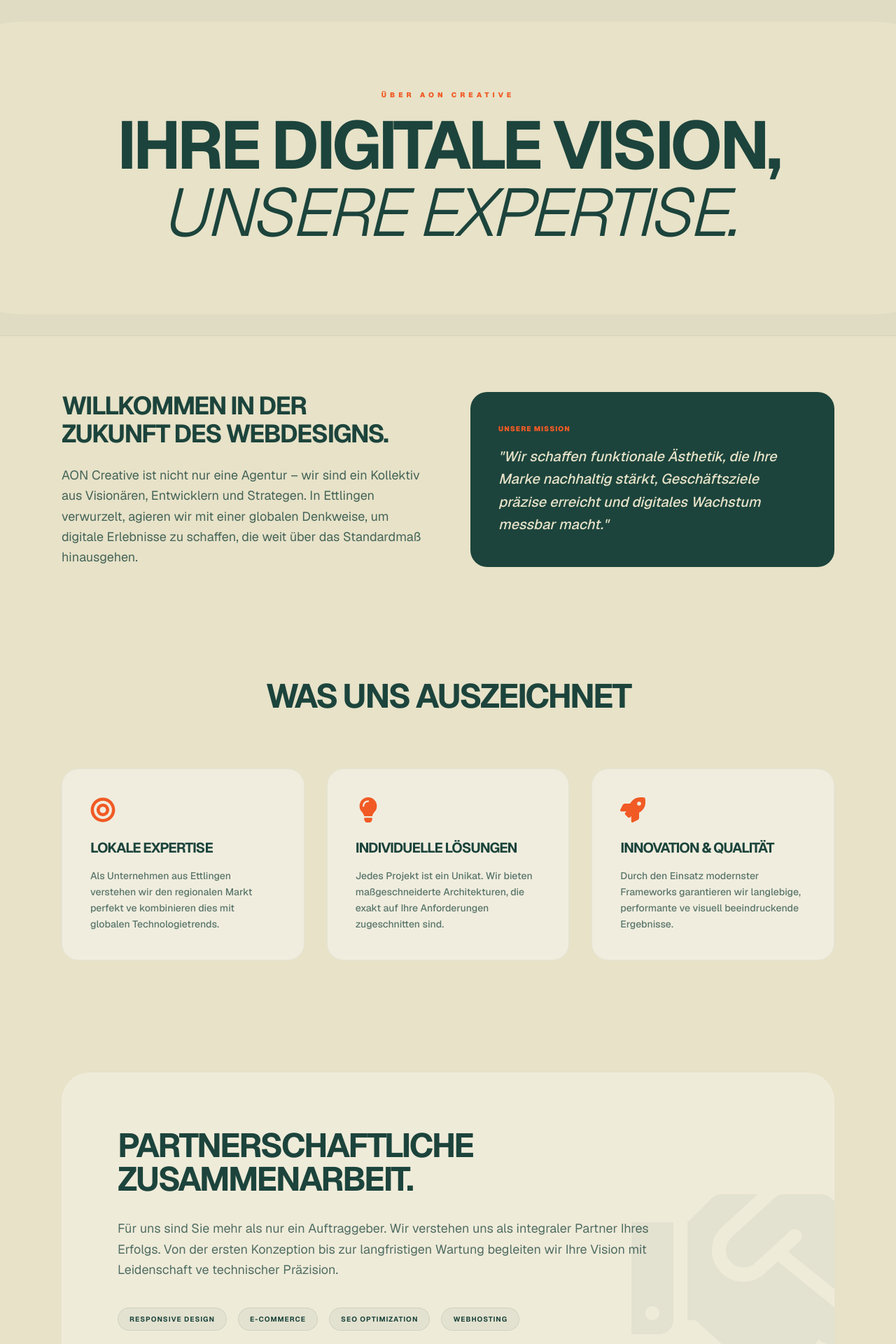
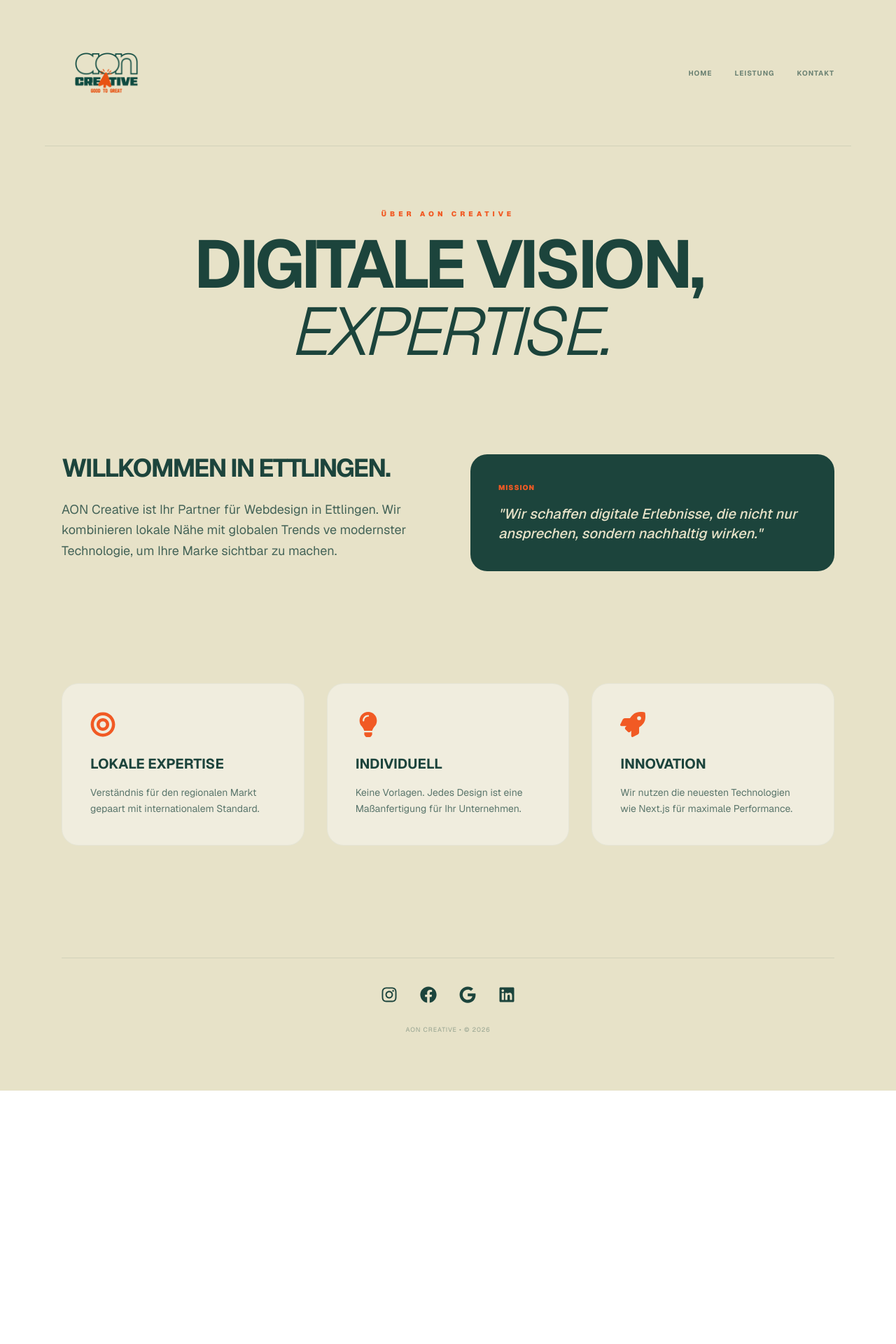
Before and after one commit to ademi57/aon-creative-web, a Next.js app: page /uber-uns in a window 1280 px wide. Shown: the top 1920 px of the page at 70% size. After the commit the page ends 1558 px from the top, so only its background shows below. Built offline with nearby package versions, Linux system fonts and the light colour scheme.

Commit message:
Links fix

```diff
--- a/app/page.tsx
+++ b/app/page.tsx
@@ -19,7 +19,7 @@
   if (!mounted) return null;
 
   const navLinks = [
-    { name: "Über Uns", href: "#" },
+    { name: "Über Uns", href: "/uber-uns"},
     { name: "Leistung", href: "#" },
     { name: "Fähigkeiten", href: "#" },
     { name: "Referenzen", href: "#" },
--- a/app/uber-uns/page.tsx
+++ b/app/uber-uns/page.tsx
@@ -1,136 +1,89 @@
 "use client";
-import { motion } from "framer-motion";
-import { FaBullseye, FaLightbulb, FaHandshake, FaRocket } from "react-icons/fa";
+import { useState } from "react";
+import { motion, AnimatePresence } from "framer-motion";
+import { FaBullseye, FaLightbulb, FaHandshake, FaRocket, FaInstagram, FaFacebook, FaGoogle, FaLinkedin } from "react-icons/fa";
 
 export default function UberUns() {
-  const containerVariants = {
-    hidden: { opacity: 0 },
-    visible: {
-      opacity: 1,
-      transition: { staggerChildren: 0.2 }
-    }
-  };
+  const [isMenuOpen, setIsMenuOpen] = useState(false);
 
-  const itemVariants = {
-    hidden: { y: 20, opacity: 0 },
-    visible: { y: 0, opacity: 1 }
-  };
+  const navLinks = [
+    { name: "Home", href: "/" },
+    { name: "Leistung", href: "/#leistung" },
+    { name: "Kontakt", href: "/#kontakt" },
+  ];
 
   return (
-    <main className="min-h-screen bg-[#E7E2C8] text-[#1C443C] font-sans selection:bg-[#F15A24] selection:text-white pb-20">
+    <main className="min-h-screen bg-[#E7E2C8] text-[#1C443C] font-sans selection:bg-[#F15A24] selection:text-white pb-20 overflow-x-hidden">
+
+      {/* --- HEADER --- */}
+      <nav className="max-w-6xl mx-auto px-5 md:px-6 flex justify-between items-center py-6 md:py-10 border-b border-[#1C443C]/10 relative z-[100]">
+        <div className="flex-1">
+          <a href="/">
+            <img src="/logo.png" alt="Logo" className="w-28 md:w-32 mix-blend-multiply" />
+          </a>
+        </div>
+
+        <div className="hidden md:flex gap-8 text-[10px] font-bold uppercase tracking-widest opacity-60">
+          {navLinks.map((l) => (
+            <a key={l.name} href={l.href} className="hover:text-[#F15A24] transition-colors">{l.name}</a>
+          ))}
+        </div>
+
+        <div className="flex-1 flex justify-end md:hidden">
+            <button onClick={() => setIsMenuOpen(!isMenuOpen)} className="text-2xl">
+              {isMenuOpen ? "✕" : "☰"}
+            </button>
+        </div>
+      </nav>
+
       {/* --- HERO SECTION --- */}
-      <section className="relative h-[60vh] flex items-center justify-center overflow-hidden border-b border-[#1C443C]/10">
+      <section className="relative h-[50vh] flex items-center justify-center overflow-hidden">
         <motion.div
-          initial={{ scale: 1.1, opacity: 0 }}
-          animate={{ scale: 1, opacity: 1 }}
-          transition={{ duration: 1.5 }}
+          initial={{ y: 30, opacity: 0 }}
+          animate={{ y: 0, opacity: 1 }}
+          transition={{ duration: 1 }}
           className="text-center z-10 px-5"
         >
           <h1 className="text-[10px] uppercase tracking-[0.5em] font-black text-[#F15A24] mb-4">Über AON Creative</h1>
           <h2 className="text-5xl md:text-8xl font-bold uppercase tracking-tighter leading-none">
-            Ihre digitale Vision, <br />
-            <span className="italic font-light">Unsere Expertise.</span>
+            Digitale Vision, <br />
+            <span className="italic font-light">Expertise.</span>
           </h2>
         </motion.div>
-        {/* Arka plan dekorasyonu */}
-        <div className="absolute top-1/2 left-1/2 -translate-x-1/2 -translate-y-1/2 w-full h-full opacity-[0.03] pointer-events-none">
-          <div className="w-full h-full border-[100px] border-[#1C443C] rounded-full scale-150" />
-        </div>
       </section>
 
-      <div className="max-w-6xl mx-auto px-5 md:px-6 py-20">
-        {/* --- MISSION STATEMENT --- */}
-        <section className="grid grid-cols-1 md:grid-cols-2 gap-16 mb-40">
-          <motion.div
-            initial={{ x: -30, opacity: 0 }}
-            whileInView={{ x: 0, opacity: 1 }}
-            viewport={{ once: true }}
-            className="space-y-6"
-          >
-            <h3 className="text-2xl md:text-4xl font-bold uppercase tracking-tighter">Willkommen in der <br/>Zukunft des Webdesigns.</h3>
+      <div className="max-w-6xl mx-auto px-5 md:px-6">
+        {/* --- İÇERİK BÖLÜMLERİ --- */}
+        <section className="grid grid-cols-1 md:grid-cols-2 gap-16 mb-40 pt-10">
+          <div className="space-y-6">
+            <h3 className="text-2xl md:text-4xl font-bold uppercase tracking-tighter">Willkommen in Ettlingen.</h3>
             <p className="text-lg opacity-80 leading-relaxed">
-              AON Creative ist nicht nur eine Agentur – wir sind ein Kollektiv aus Visionären, Entwicklern und Strategen. In Ettlingen verwurzelt, agieren wir mit einer globalen Denkweise, um digitale Erlebnisse zu schaffen, die weit über das Standardmaß hinausgehen.
+              AON Creative ist Ihr Partner für Webdesign in Ettlingen. Wir kombinieren lokale Nähe mit globalen Trends ve modernster Technologie, um Ihre Marke sichtbar zu machen.
             </p>
-          </motion.div>
-          <motion.div
-            initial={{ x: 30, opacity: 0 }}
-            whileInView={{ x: 0, opacity: 1 }}
-            viewport={{ once: true }}
-            className="bg-[#1C443C] text-[#E7E2C8] p-10 rounded-3xl flex flex-col justify-center"
-          >
-            <h4 className="text-[#F15A24] font-black uppercase text-[10px] tracking-widest mb-4">Unsere Mission</h4>
-            <p className="text-xl font-medium leading-relaxed italic">
-              "Wir schaffen funktionale Ästhetik, die Ihre Marke nachhaltig stärkt, Geschäftsziele präzise erreicht und digitales Wachstum messbar macht."
-            </p>
-          </motion.div>
-        </section>
-
-        {/* --- WAS UNS AUSZEICHNET (GRID) --- */}
-        <section className="mb-40">
-          <div className="text-center mb-20">
-            <h3 className="text-3xl md:text-5xl font-bold uppercase tracking-tighter">Was uns auszeichnet</h3>
           </div>
-
-          <motion.div
-            variants={containerVariants}
-            initial="hidden"
-            whileInView="visible"
-            viewport={{ once: true }}
-            className="grid grid-cols-1 md:grid-cols-3 gap-8"
-          >
-            <FeatureCard
-              Icon={FaBullseye}
-              title="Lokale Expertise"
-              desc="Als Unternehmen aus Ettlingen verstehen wir den regionalen Markt perfekt ve kombinieren dies mit globalen Technologietrends."
-            />
-            <FeatureCard
-              Icon={FaLightbulb}
-              title="Individuelle Lösungen"
-              desc="Jedes Projekt ist ein Unikat. Wir bieten maßgeschneiderte Architekturen, die exakt auf Ihre Anforderungen zugeschnitten sind."
-            />
-            <FeatureCard
-              Icon={FaRocket}
-              title="Innovation & Qualität"
-              desc="Durch den Einsatz modernster Frameworks garantieren wir langlebige, performante ve visuell beeindruckende Ergebnisse."
-            />
-          </motion.div>
-        </section>
-
-        {/* --- PARTNERSCHAFT (DETAYLI BÖLÜM) --- */}
-        <section className="relative bg-white/30 rounded-[40px] p-8 md:p-20 overflow-hidden mb-40">
-          <div className="max-w-3xl">
-            <h3 className="text-3xl md:text-5xl font-bold uppercase tracking-tighter mb-8">Partnerschaftliche <br/> Zusammenarbeit.</h3>
-            <p className="text-lg opacity-75 mb-10 leading-relaxed">
-              Für uns sind Sie mehr als nur ein Auftraggeber. Wir verstehen uns als integraler Partner Ihres Erfolgs. Von der ersten Konzeption bis zur langfristigen Wartung begleiten wir Ihre Vision mit Leidenschaft ve technischer Präzision.
-            </p>
-            <div className="flex flex-wrap gap-4">
-              <span className="px-4 py-2 bg-[#1C443C]/5 border border-[#1C443C]/10 rounded-full text-[10px] font-bold uppercase tracking-widest">Responsive Design</span>
-              <span className="px-4 py-2 bg-[#1C443C]/5 border border-[#1C443C]/10 rounded-full text-[10px] font-bold uppercase tracking-widest">E-Commerce</span>
-              <span className="px-4 py-2 bg-[#1C443C]/5 border border-[#1C443C]/10 rounded-full text-[10px] font-bold uppercase tracking-widest">SEO Optimization</span>
-              <span className="px-4 py-2 bg-[#1C443C]/5 border border-[#1C443C]/10 rounded-full text-[10px] font-bold uppercase tracking-widest">Webhosting</span>
-            </div>
-          </div>
-          <div className="absolute right-[-10%] bottom-[-10%] opacity-[0.05] hidden md:block">
-            <FaHandshake size={400} />
+          <div className="bg-[#1C443C] text-[#E7E2C8] p-10 rounded-3xl">
+             <h4 className="text-[#F15A24] font-black uppercase text-[10px] tracking-widest mb-4">Mission</h4>
+             <p className="text-xl italic font-medium">"Wir schaffen digitale Erlebnisse, die nicht nur ansprechen, sondern nachhaltig wirken."</p>
           </div>
         </section>
 
-        {/* --- CALL TO ACTION --- */}
-        <motion.section
-          whileHover={{ scale: 1.01 }}
-          className="bg-[#F15A24] rounded-[40px] p-12 md:p-24 text-center text-white shadow-2xl shadow-[#F15A24]/30"
-        >
-          <h3 className="text-4xl md:text-7xl font-bold uppercase tracking-tighter mb-8 italic">Bereit für den Erfolg?</h3>
-          <p className="text-xl md:text-2xl mb-12 opacity-90 max-w-2xl mx-auto">
-            Haben Sie eine Projektidee? Lassen Sie uns gemeinsam etwas Herausragendes schaffen.
-          </p>
-          <a
-            href="/kontakt"
-            className="inline-block bg-[#1C443C] text-[#E7E2C8] px-12 py-5 rounded-full text-xs font-black uppercase tracking-[0.3em] hover:bg-white hover:text-[#F15A24] transition-all duration-500"
-          >
-            Kontaktieren Sie uns
-          </a>
-        </motion.section>
+        {/* --- ÖZELLİKLER (KARTLAR) --- */}
+        <section className="grid grid-cols-1 md:grid-cols-3 gap-8 mb-40">
+           <FeatureCard Icon={FaBullseye} title="Lokale Expertise" desc="Verständnis für den regionalen Markt gepaart mit internationalem Standard." />
+           <FeatureCard Icon={FaLightbulb} title="Individuell" desc="Keine Vorlagen. Jedes Design ist eine Maßanfertigung für Ihr Unternehmen." />
+           <FeatureCard Icon={FaRocket} title="Innovation" desc="Wir nutzen die neuesten Technologien wie Next.js für maximale Performance." />
+        </section>
+
+        {/* --- FOOTER --- */}
+        <footer className="border-t border-[#1C443C]/10 pt-10 text-center">
+            <div className="flex justify-center gap-8 mb-8 text-2xl">
+                <a href="#" className="hover:text-[#F15A24]"><FaInstagram /></a>
+                <a href="#" className="hover:text-[#F15A24]"><FaFacebook /></a>
+                <a href="#" className="hover:text-[#F15A24]"><FaGoogle /></a>
+                <a href="#" className="hover:text-[#F15A24]"><FaLinkedin /></a>
+            </div>
+            <p className="text-[9px] uppercase tracking-widest opacity-40">AON CREATIVE • © 2026</p>
+        </footer>
       </div>
     </main>
   );
@@ -138,15 +91,10 @@
 
 function FeatureCard({ Icon, title, desc }: { Icon: any, title: string, desc: string }) {
   return (
-    <motion.div
-      whileHover={{ y: -10 }}
-      className="bg-white/40 border border-[#1C443C]/5 p-10 rounded-3xl"
-    >
-      <div className="text-[#F15A24] text-4xl mb-6">
-        <Icon />
-      </div>
-      <h4 className="text-xl font-bold uppercase tracking-tighter mb-4 leading-tight">{title}</h4>
-      <p className="text-sm opacity-70 leading-relaxed font-medium">{desc}</p>
+    <motion.div whileHover={{ y: -5 }} className="bg-white/40 border border-[#1C443C]/5 p-10 rounded-3xl">
+      <div className="text-[#F15A24] text-4xl mb-6"><Icon /></div>
+      <h4 className="text-xl font-bold uppercase mb-4">{title}</h4>
+      <p className="text-sm opacity-70 leading-relaxed">{desc}</p>
     </motion.div>
   );
 }
```
